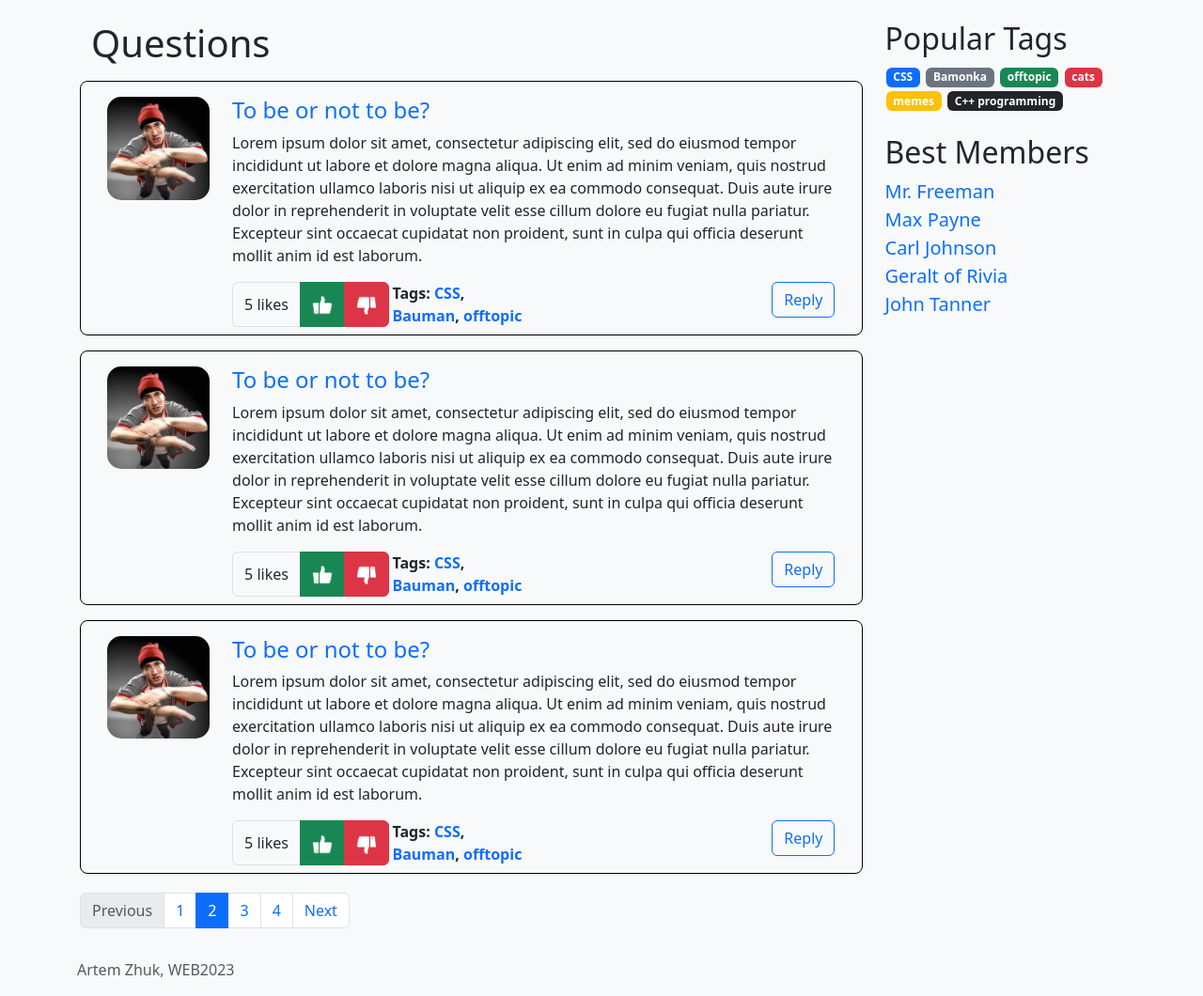
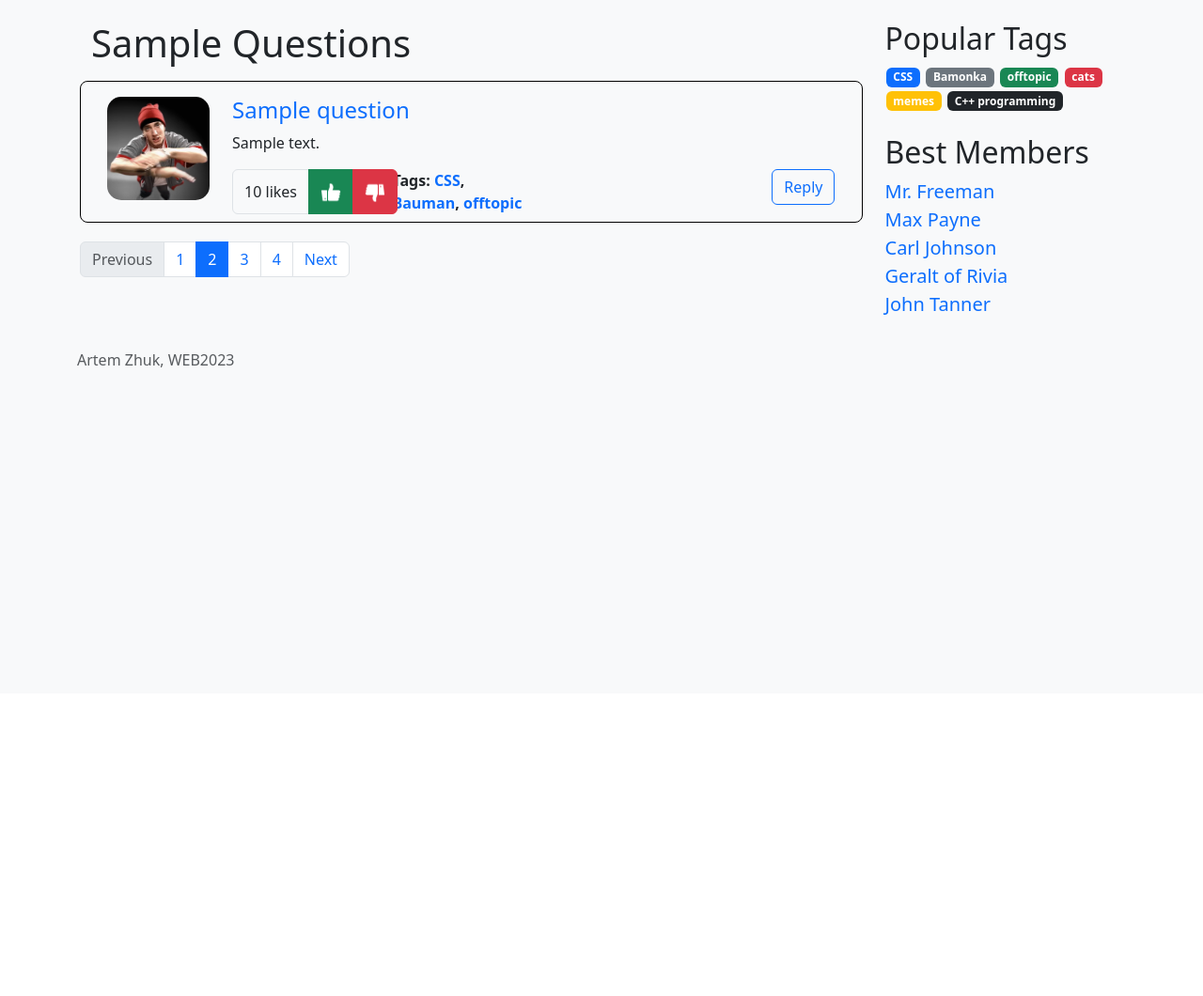
Before and after one commit to artmzhuk/TP-Web-QA, a Django app: template templates/index.html in a window 1280 px wide. Shown: the part 62-1122 px from the top of the page at 94% size. After the commit the page ends 453 px from the top, so only its background shows below. Run offline with Django 4.2, Linux system fonts and the light colour scheme; the template is opened without the code that fills it: most values are stand-ins (such as "Sample title", 1, 10 or a date in 2020); some libraries are stand-ins or nearby versions.

Commit message:
added 1st seminar code

```diff
--- a/Web_QA/settings.py
+++ b/Web_QA/settings.py
@@ -15,7 +15,6 @@ from pathlib import Path
 # Build paths inside the project like this: BASE_DIR / 'subdir'.
 BASE_DIR = Path(__file__).resolve().parent.parent
 
-
 # Quick-start development settings - unsuitable for production
 # See https://docs.djangoproject.com/en/4.2/howto/deployment/checklist/
 
@@ -26,7 +25,6 @@ SECRET_KEY = 'django-insecure-f4tm-riv9$7w%a)#%@f66h-z@&p+!+wbt56b+czb%ss_!c0csc
 DEBUG = True
 
 ALLOWED_HOSTS = []
-
 
 # Application definition
 
@@ -71,7 +69,6 @@ TEMPLATES = [
 
 WSGI_APPLICATION = 'Web_QA.wsgi.application'
 
-
 # Database
 # https://docs.djangoproject.com/en/4.2/ref/settings/#databases
 
@@ -81,7 +78,6 @@ DATABASES = {
         'NAME': BASE_DIR / 'db.sqlite3',
     }
 }
-
 
 # Password validation
 # https://docs.djangoproject.com/en/4.2/ref/settings/#auth-password-validators
@@ -101,7 +97,6 @@ AUTH_PASSWORD_VALIDATORS = [
     },
 ]
 
-
 # Internationalization
 # https://docs.djangoproject.com/en/4.2/topics/i18n/
 
@@ -112,7 +107,6 @@ TIME_ZONE = 'UTC'
 USE_I18N = True
 
 USE_TZ = True
-
 
 # Static files (CSS, JavaScript, Images)
 # https://docs.djangoproject.com/en/4.2/howto/static-files/
--- a/Web_QA/urls.py
+++ b/Web_QA/urls.py
@@ -19,7 +19,7 @@ from django.urls import path
 from app import views
 
 urlpatterns = [
-    path('', views.index),
-    path('question/', views.question),
+    path('', views.index, name='index'),
+    path('question/<int:question_id>', views.question, name='question'),
     path('admin/', admin.site.urls),
 ]
--- /dev/null
+++ b/templates/components/index-question-item.html
@@ -0,0 +1,32 @@
+{% load static %}
+
+<div class="row border border-black rounded-3 p-3 pb-2 mt-3">
+    <div class="col-2">
+        <img src="{% static 'assets/img/eminem-ava.png' %}" class="question-image" alt="User">
+    </div>
+    <div class="col-10">
+        <div class="h4 link-underline-dark">
+            <a href="{% url 'question' question_id=question.id %}" class="">{{ question.title }}</a>
+        </div>
+        <p>{{ question.content }}</p>
+        <div class="row">
+
+            <div class="col-3 btn-group float-start" role="group" aria-label="Likes">
+                <div class="input-group-text rounded-end-0" id="LikesQ1">{{ question.likes }} likes</div>
+                <button type="button" class="btn btn-success "><img
+                        src="{% static 'assets/img/like.png' %}" class="icon" alt="+"></button>
+                <button type="button" class="btn btn-danger "><img
+                        src="{% static 'assets/img/like.png' %}" class="dislike" alt="-"></button>
+            </div>
+            <div class="col-xl-3 ps-3 fw-bold">
+                Tags:
+                <a href="">CSS</a>,
+                <a href="">Bauman</a>,
+                <a href="">offtopic</a>
+            </div>
+            <div class="col-lg-6">
+                <button type="button" class="btn btn-outline-primary float-end">Reply</button>
+            </div>
+        </div>
+    </div>
+</div>
--- a/templates/index.html
+++ b/templates/index.html
@@ -1,116 +1,12 @@
-{% extends 'layouts/base.html' %}
+{% extends 'layouts/base.html' %}x
 
 {% block content %}
 
-<h1 class="">Questions</h1>
-<div class="row border border-black rounded-3 p-3 pb-2 mt-3">
-    <div class="col-2">
-        <img src="../static/assets/img/eminem-ava.png" class="question-image" alt="User">
-    </div>
-    <div class="col-10">
-        <div class="h4 link-underline-dark">
-            <a href="" class="">To be or not to be?</a>
-        </div>
-        <p>Lorem ipsum dolor sit amet, consectetur adipiscing elit, sed do
-            eiusmod tempor incididunt ut labore et dolore magna aliqua. Ut enim ad minim veniam, quis
-            nostrud exercitation ullamco laboris nisi ut aliquip ex ea commodo consequat. Duis aute
-            irure dolor in reprehenderit in voluptate velit esse cillum dolore eu fugiat nulla pariatur.
-            Excepteur sint occaecat cupidatat non proident, sunt in culpa qui officia deserunt mollit
-            anim id est laborum.
-        <p>
-        <div class="row">
+    <h1 class="">{{ p1 }} Questions</h1>
 
-            <div class="col-3 btn-group float-start" role="group" aria-label="Likes">
-                <div class="input-group-text rounded-end-0" id="LikesQ1">5 likes</div>
-                <button type="button" class="btn btn-success "><img
-                        src="../static/assets/img/like.png" class="icon" alt="+"></button>
-                <button type="button" class="btn btn-danger "><img
-                        src="../static/assets/img/like.png" class="dislike" alt="-"></button>
-            </div>
-            <div class="col-xl-3 ps-3 fw-bold">
-                Tags:
-                <a href="">CSS</a>,
-                <a href="">Bauman</a>,
-                <a href="">offtopic</a>
-            </div>
-            <div class="col-lg-6">
-                <button type="button" class="btn btn-outline-primary float-end">Reply</button>
-            </div>
-        </div>
-    </div>
-</div>
-<div class="row border border-black rounded-3 p-3 pb-2 mt-3">
-    <div class="col-2">
-        <img src="../static/assets/img/eminem-ava.png" class="question-image" alt="">
-    </div>
-    <div class="col-10">
-        <div class="h4 link-underline-dark">
-            <a href="" class="">To be or not to be?</a>
-        </div>
-        <p>Lorem ipsum dolor sit amet, consectetur adipiscing elit, sed do
-            eiusmod tempor incididunt ut labore et dolore magna aliqua. Ut enim ad minim veniam, quis
-            nostrud exercitation ullamco laboris nisi ut aliquip ex ea commodo consequat. Duis aute
-            irure dolor in reprehenderit in voluptate velit esse cillum dolore eu fugiat nulla pariatur.
-            Excepteur sint occaecat cupidatat non proident, sunt in culpa qui officia deserunt mollit
-            anim id est laborum.
-        <p>
-        <div class="row">
-
-            <div class="col-3 btn-group float-start" role="group" aria-label="Likes">
-                <div class="input-group-text rounded-end-0" id="Likesq2">5 likes</div>
-                <button type="button" class="btn btn-success "><img
-                        src="../static/assets/img/like.png" class="icon" alt="+"></button>
-                <button type="button" class="btn btn-danger "><img
-                        src="../static/assets/img/like.png" class="dislike" alt="-"></button>
-            </div>
-            <div class="col-xl-3 ps-3 fw-bold">
-                Tags:
-                <a href="">CSS</a>,
-                <a href="">Bauman</a>,
-                <a href="">offtopic</a>
-            </div>
-            <div class="col-lg-6">
-                <button type="button" class="btn btn-outline-primary float-end">Reply</button>
-            </div>
-        </div>
-    </div>
-</div>
-<div class="row border border-black rounded-3 p-3 pb-2 mt-3">
-    <div class="col-2">
-        <img src="../static/assets/img/eminem-ava.png" class="question-image" alt="">
-    </div>
-    <div class="col-10">
-        <div class="h4 link-underline-dark">
-            <a href="" class="">To be or not to be?</a>
-        </div>
-        <p>Lorem ipsum dolor sit amet, consectetur adipiscing elit, sed do
-            eiusmod tempor incididunt ut labore et dolore magna aliqua. Ut enim ad minim veniam, quis
-            nostrud exercitation ullamco laboris nisi ut aliquip ex ea commodo consequat. Duis aute
-            irure dolor in reprehenderit in voluptate velit esse cillum dolore eu fugiat nulla pariatur.
-            Excepteur sint occaecat cupidatat non proident, sunt in culpa qui officia deserunt mollit
-            anim id est laborum.
-        <p>
-        <div class="row">
-
-            <div class="col-3 btn-group float-start" role="group" aria-label="Likes">
-                <div class="input-group-text rounded-end-0" id="LikesQ3">5 likes</div>
-                <button type="button" class="btn btn-success "><img
-                        src="../static/assets/img/like.png" class="icon" alt="+"></button>
-                <button type="button" class="btn btn-danger "><img
-                        src="../static/assets/img/like.png" class="dislike" alt="-"></button>
-            </div>
-            <div class="col-xl-3 ps-3 fw-bold">
-                Tags:
-                <a href="">CSS</a>,
-                <a href="">Bauman</a>,
-                <a href="">offtopic</a>
-            </div>
-            <div class="col-lg-6">
-                <button type="button" class="btn btn-outline-primary float-end">Reply</button>
-            </div>
-        </div>
-    </div>
-</div>
+    {% for question in questions %}
+        {% include 'components/index-question-item.html' %}
+    {% endfor %}
     <div class="bd-example m-2 border-0">
         <nav aria-label="Another pagination example">
             <ul class="pagination flex-wrap">
--- a/templates/layouts/base.html
+++ b/templates/layouts/base.html
@@ -20,7 +20,7 @@
     <!-- Fixed navbar -->
     <nav class="navbar navbar-expand-lg navbar-dark bg-dark fixed-top">
         <div class="container">
-            <a class="navbar-brand" href="#">
+            <a class="navbar-brand" href="{% url 'index' %}">
                 <img src="../../static/assets/img/logo.webp" class="" alt="">
                 <span class="d-none d-sm-inline">Ask Nothing</span>
             </a>
```
Also changed, not shown: app/views.py (+21 -3 lines), templates/question.html (+4 -12 lines). Lines whose indentation alone changed are shown as unchanged.
